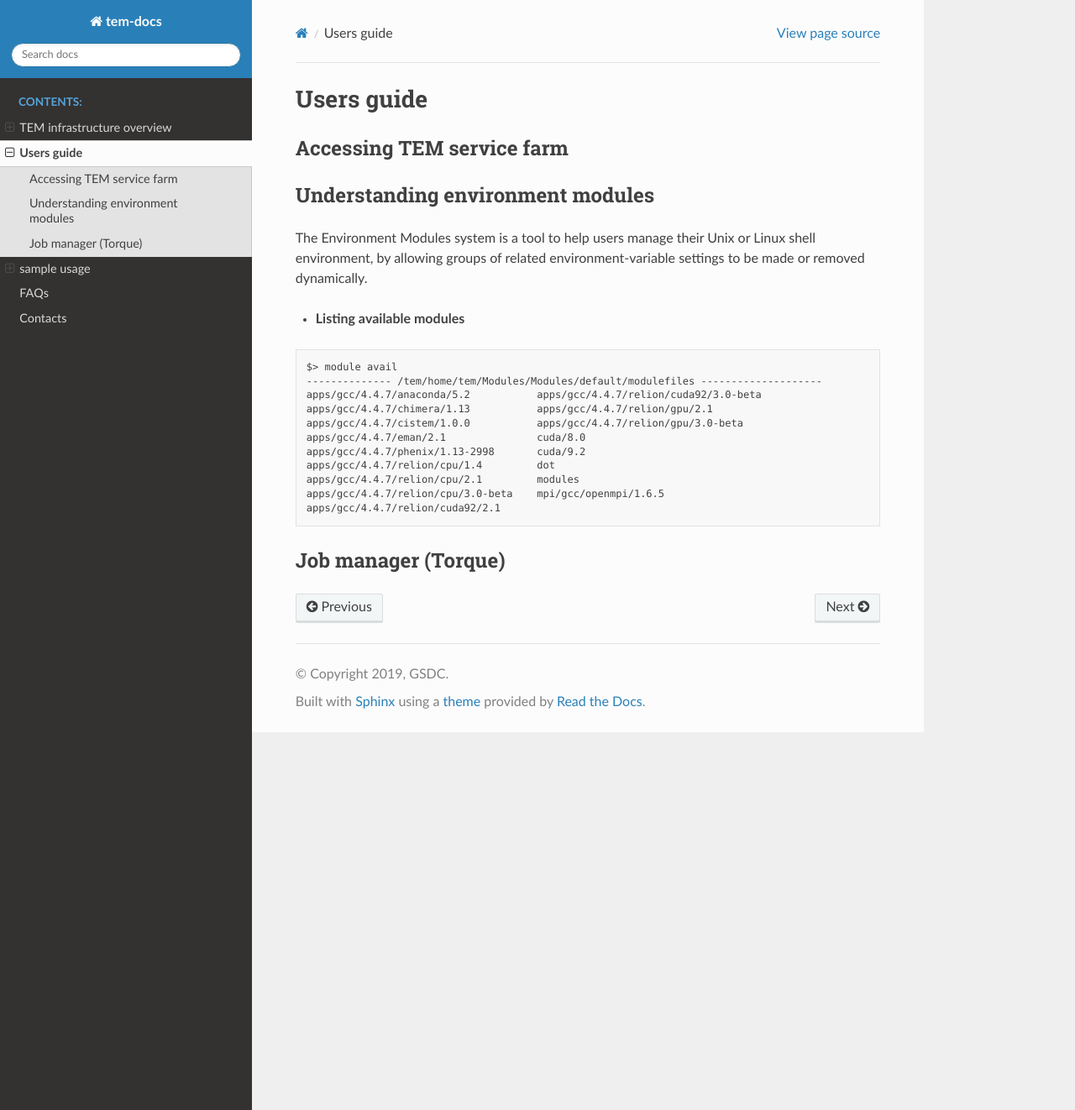
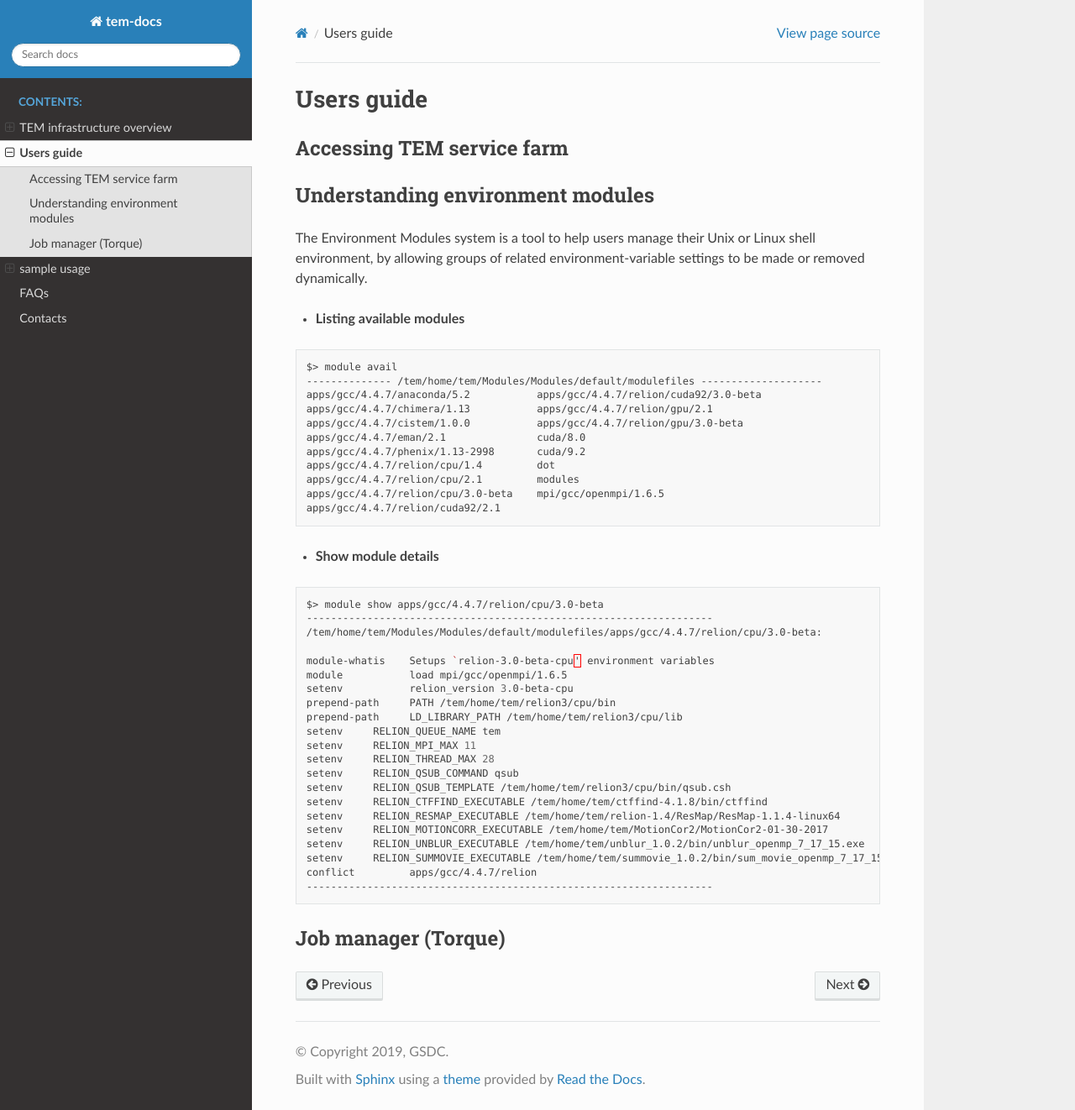
Before and after one commit to junglok/tem-docs, a Sphinx documentation site: the page built from docs/guide.rst, in a window 1280 px wide and 1322 px high. Shown: the whole window at 84% size. Built offline with Sphinx 7.4.7 and the Read the Docs theme 2.0.0, drawn with Linux system fonts in a browser that asks for light colours.

Commit message:
first commit

```diff
--- a/docs/guide.rst
+++ b/docs/guide.rst
@@ -26,5 +26,31 @@ The Environment Modules system is a tool to help users manage their Unix or Linu
   apps/gcc/4.4.7/relion/cuda92/2.1
 
 
+* **Show module details**
+.. code-block:: bash
+
+  $> module show apps/gcc/4.4.7/relion/cpu/3.0-beta
+  -------------------------------------------------------------------
+  /tem/home/tem/Modules/Modules/default/modulefiles/apps/gcc/4.4.7/relion/cpu/3.0-beta:
+
+  module-whatis    Setups `relion-3.0-beta-cpu' environment variables
+  module           load mpi/gcc/openmpi/1.6.5
+  setenv           relion_version 3.0-beta-cpu
+  prepend-path     PATH /tem/home/tem/relion3/cpu/bin
+  prepend-path     LD_LIBRARY_PATH /tem/home/tem/relion3/cpu/lib
+  setenv     RELION_QUEUE_NAME tem
+  setenv     RELION_MPI_MAX 11
+  setenv     RELION_THREAD_MAX 28
+  setenv     RELION_QSUB_COMMAND qsub
+  setenv     RELION_QSUB_TEMPLATE /tem/home/tem/relion3/cpu/bin/qsub.csh
+  setenv     RELION_CTFFIND_EXECUTABLE /tem/home/tem/ctffind-4.1.8/bin/ctffind
+  setenv     RELION_RESMAP_EXECUTABLE /tem/home/tem/relion-1.4/ResMap/ResMap-1.1.4-linux64
+  setenv     RELION_MOTIONCORR_EXECUTABLE /tem/home/tem/MotionCor2/MotionCor2-01-30-2017
+  setenv     RELION_UNBLUR_EXECUTABLE /tem/home/tem/unblur_1.0.2/bin/unblur_openmp_7_17_15.exe
+  setenv     RELION_SUMMOVIE_EXECUTABLE /tem/home/tem/summovie_1.0.2/bin/sum_movie_openmp_7_17_15.exe
+  conflict         apps/gcc/4.4.7/relion
+  -------------------------------------------------------------------
+
+
 Job manager (Torque)
 ====================
```
